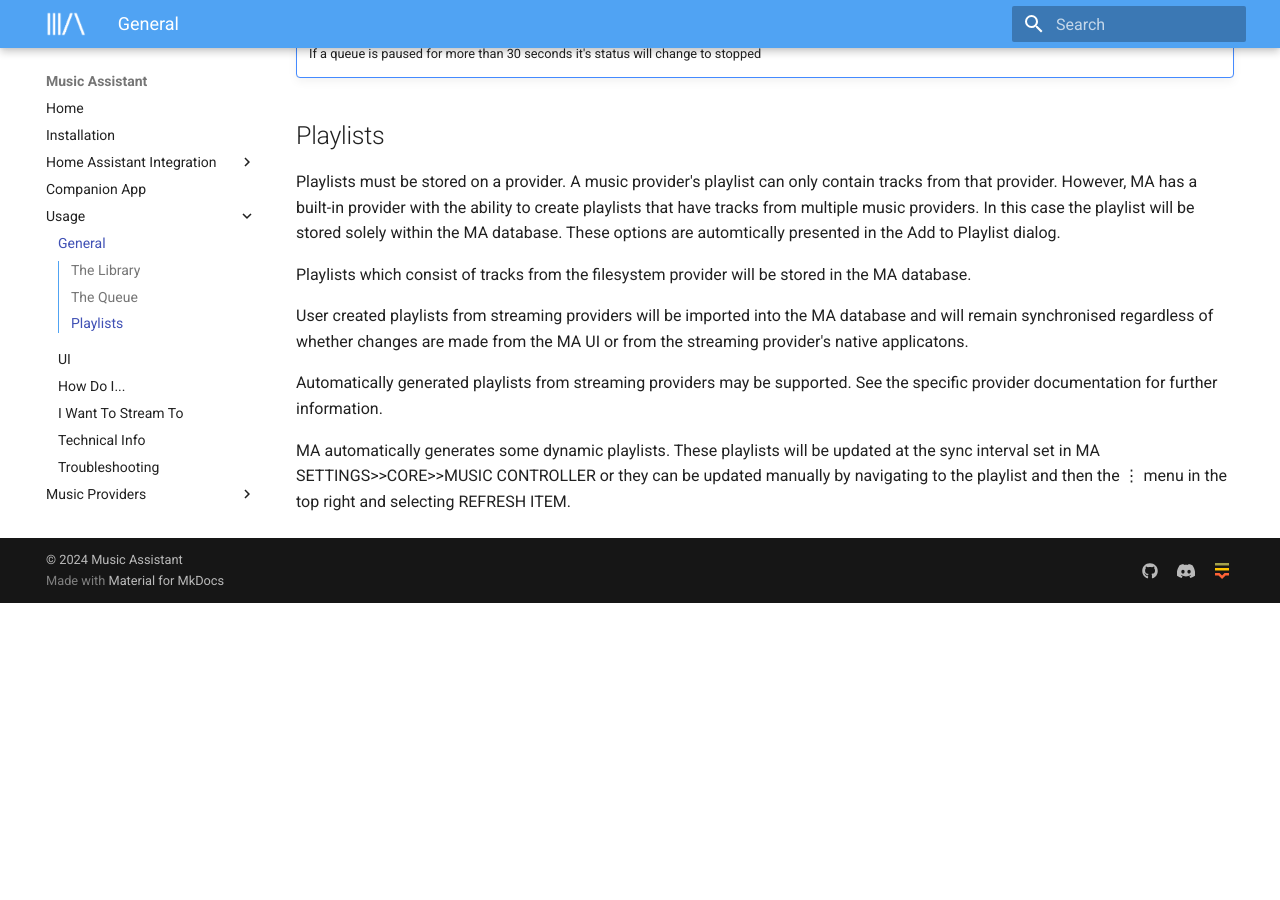
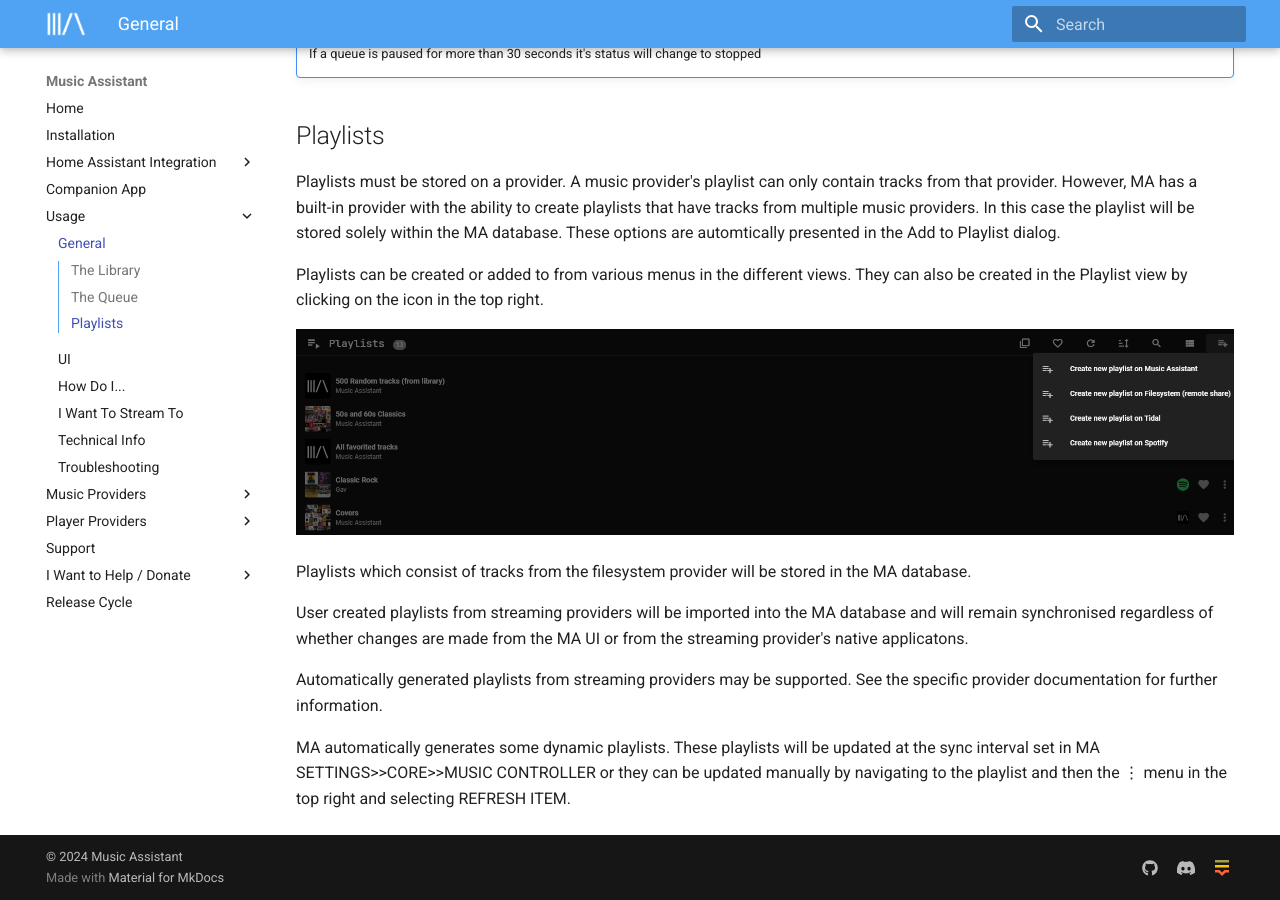
Before and after one commit to pwbriggs/music-assistant.github.io, an MkDocs documentation site: the page built from docs/usage.md, in a window 1280 px wide and 900 px high, scrolled down 2249 px. Built offline with MkDocs 1.6.1 and Material for MkDocs 9.7.7, drawn with Linux system fonts in a browser that asks for light colours; before the commit the page ends 2852 px from its top, so only the background shows below that.

Commit message:
Update playlist creation info

```diff
--- a/docs/usage.md
+++ b/docs/usage.md
@@ -39,6 +39,10 @@
 
 Playlists must be stored on a provider. A music provider's playlist can only contain tracks from that provider. However, MA has a built-in provider with the ability to create playlists that have tracks from multiple music providers. In this case the playlist will be stored solely within the MA database. These options are automtically presented in the Add to Playlist dialog.
 
+Playlists can be created or added to from various menus in the different views. They can also be created in the Playlist view by clicking on the icon in the top right.
+
+![Preview image](assets/screenshots/playlist-create.png)
+
 Playlists which consist of tracks from the filesystem provider will be stored in the MA database.
 
 User created playlists from streaming providers will be imported into the MA database and will remain synchronised regardless of whether changes are made from the MA UI or from the streaming provider's native applicatons.
```
